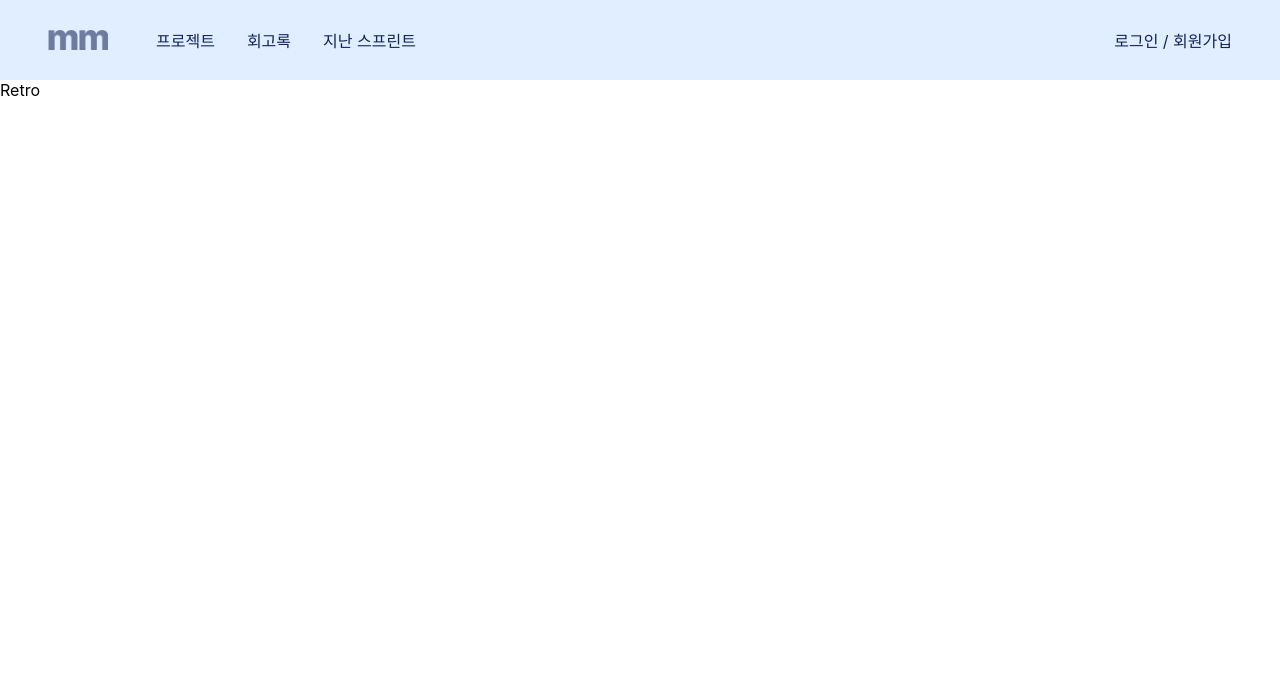
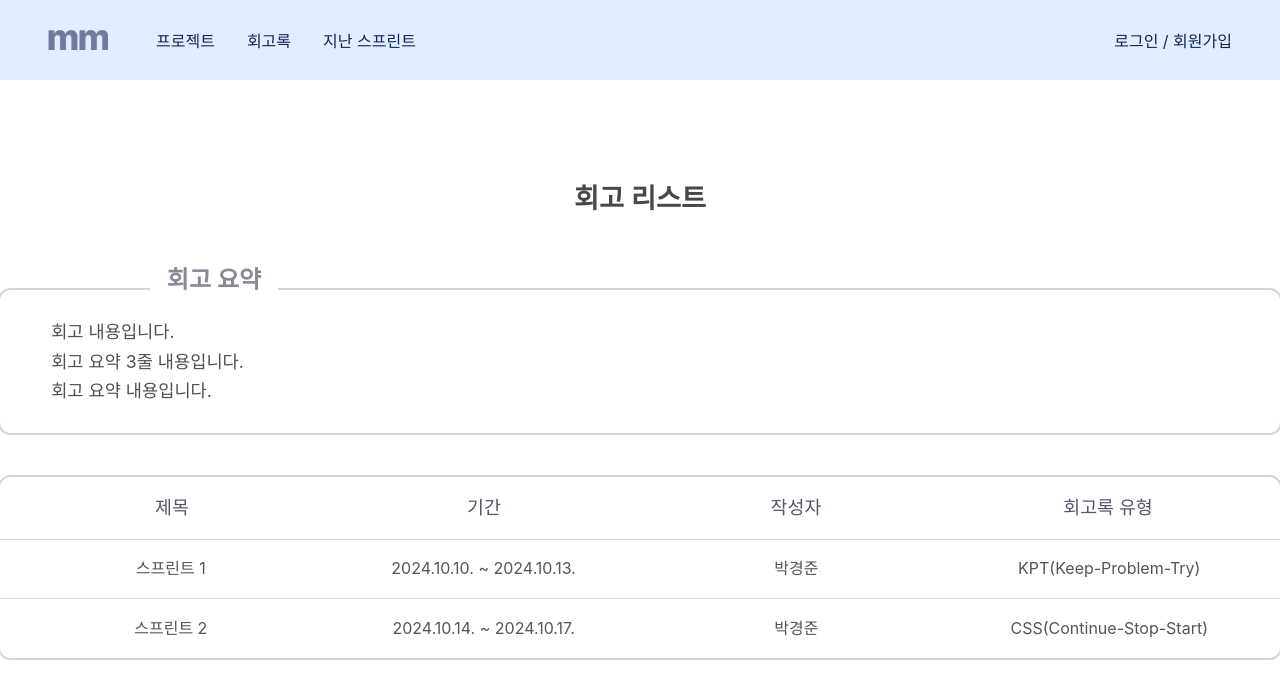
Before and after one commit to jnu-sf-engineering/frontend, a React (Create React App) app: page /retro in a window 1280 px wide. Shown: the top 698 px of the page. Built offline with nearby package versions, Linux system fonts and the light colour scheme.

Commit message:
feat: 회고 리스트 페이지 ui 구현

```diff
--- a/src/components/RetroList.tsx
+++ b/src/components/RetroList.tsx
@@ -31,7 +31,7 @@ const RetroList = () => {
 
 const RetroListWrapper = styled.div<RetroListProps>`
     border-radius: 0.8rem;
-    border: 0.1rem solid #D4D4DB;
+    border: 0.13rem solid #D4D4DB;
     display: flex;
     flex-direction: column;
     margin: 1rem;
--- /dev/null
+++ b/src/components/RetroSummary.tsx
@@ -0,0 +1,58 @@
+import styled from '@emotion/styled';
+import React from 'react';
+
+interface RetroSummaryProps {
+  content: string
+}
+
+const RetroSummary = ({ content }: RetroSummaryProps) => {
+  return (
+    <>
+      <RetroNoticeTitle>회고 요약</RetroNoticeTitle>
+      <RetroNoticeWrapper>
+        <RetroNoticeContent>{content}</RetroNoticeContent>
+      </RetroNoticeWrapper>
+    </>
+  );
+};
+
+const RetroNoticeWrapper = styled.div`
+  border-radius: 0.8rem;
+  border: 0.13rem solid #d4d4db;
+  display: flex;
+  flex-direction: column;
+  margin: 1.5rem;
+  width: 80rem;
+  position: relative;
+`;
+
+const RetroNoticeTitle = styled.div`
+  display: flex;
+  width: 8rem;
+  height: 2rem;
+  position: absolute;
+  background-color: white;
+  z-index: 1;
+  left: 30px;
+  top: 0px;
+  font-size: 1.5rem;
+  align-items: center;
+  justify-content: center;
+  color: #878993;
+  font-weight: 600;
+`;
+
+const RetroNoticeContent = styled.div`
+  display: flex;
+  flex-direction: column;
+  box-sizing: border-box;
+  width: 100%;
+  height: 100%;
+  padding: 1.7rem 3.2rem;
+  font-size: 1.1rem;
+  color: #505050;
+  justify-content: space-between;
+  white-space: pre-line;
+`;
+
+export default RetroSummary;
--- a/src/pages/Retro.tsx
+++ b/src/pages/Retro.tsx
@@ -1,9 +1,47 @@
-import React from 'react'
+import styled from '@emotion/styled'
+import RetroList from '../components/RetroList'
+import RetroSummary from '../components/RetroSummary'
 
 const Retro = () => {
+
+  const summaryText = '회고 내용입니다.\n회고 요약 3줄 내용입니다.\n회고 요약 내용입니다.'
   return (
-    <div>Retro</div>
+    <RetroWrapper>
+      <Title>회고 리스트</Title>
+      <Container>
+        <RetroSummary content={summaryText} />
+        <RetroList />
+      </Container>
+    </RetroWrapper>
   )
 }
 
+const RetroWrapper = styled.div`
+  display: flex;
+  flex-direction: column;
+  width: 100%;
+  height: calc(100vh - 13rem);
+  position: relative;
+  padding: 6rem 7.5rem;
+  box-sizing: border-box;
+`
+
+const Title = styled.div`
+  display: flex;
+  justify-content: center;
+  font-size: 1.7rem;
+  color: #484848;
+  font-weight: 600;
+  margin-bottom: 3rem;
+`
+
+const Container = styled.div`
+  display: flex;
+  flex-direction: column;
+  justify-content: center;
+  align-items: center;
+  width: 100%;
+  position: relative;
+  line-height: 1.85rem;
+`
 export default Retro
```
